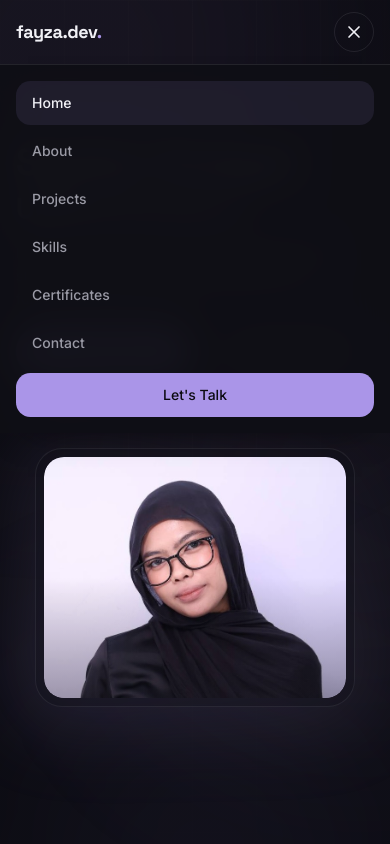
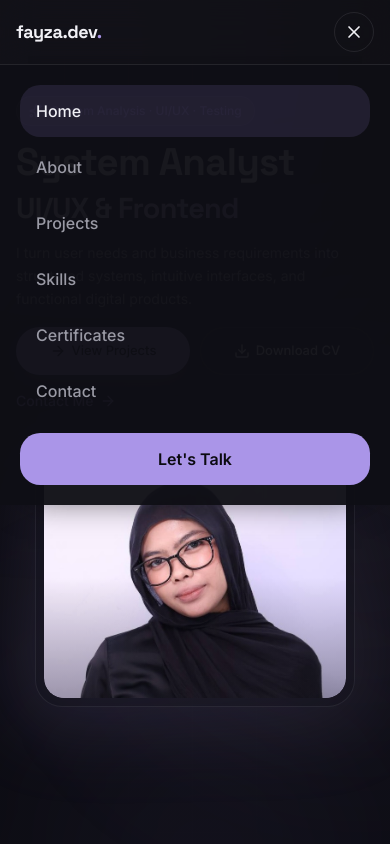
Before and after one commit to byeonipai/portofoliofayza, a Next.js app in the folder fayza-portfolio-cloudflare-final/: page / in a window 390 px wide. Both pictures are taken after a click on the button 354 px from the left and 32 px from the top of the page. Shown: the top 844 px of the page. Built offline with nearby package versions, Linux system fonts and the light colour scheme.

Commit message:
Make mobile navigation an opaque accessible drawer

```diff
--- a/fayza-portfolio-cloudflare-final/components/navbar.tsx
+++ b/fayza-portfolio-cloudflare-final/components/navbar.tsx
@@ -19,121 +19,56 @@ export function Navbar() {
 
   useEffect(() => {
     const ids = navItems.map((item) => item.href.replace("#", ""))
-    const sections = ids
-      .map((id) => document.getElementById(id))
-      .filter((element): element is HTMLElement => Boolean(element))
-
-    const observer = new IntersectionObserver(
-      (entries) => {
-        entries.forEach((entry) => {
-          if (entry.isIntersecting) setActive("#" + entry.target.id)
-        })
-      },
-      { rootMargin: "-45% 0px -50% 0px", threshold: 0 },
-    )
-
+    const sections = ids.map((id) => document.getElementById(id)).filter((element): element is HTMLElement => Boolean(element))
+    const observer = new IntersectionObserver((entries) => {
+      entries.forEach((entry) => {
+        if (entry.isIntersecting) setActive("#" + entry.target.id)
+      })
+    }, { rootMargin: "-45% 0px -50% 0px", threshold: 0 })
     sections.forEach((section) => observer.observe(section))
     return () => observer.disconnect()
   }, [])
 
+  useEffect(() => {
+    if (!open) return
+    const previousOverflow = document.body.style.overflow
+    const closeOnEscape = (event: KeyboardEvent) => {
+      if (event.key === "Escape") setOpen(false)
+    }
+    document.body.style.overflow = "hidden"
+    document.addEventListener("keydown", closeOnEscape)
+    return () => {
+      document.body.style.overflow = previousOverflow
+      document.removeEventListener("keydown", closeOnEscape)
+    }
+  }, [open])
+
   const handleNavClick = () => setOpen(false)
 
   return (
-    <header
-      className={cn(
-        "fixed inset-x-0 top-0 z-50 transition-[background-color,border-color,backdrop-filter] duration-200 ease-out",
-        scrolled ? "border-b border-border/70 glass" : "border-b border-transparent",
-      )}
-    >
+    <header className={cn("fixed inset-x-0 top-0 z-50 transition-[background-color,border-color,backdrop-filter] duration-200 ease-out", scrolled || open ? "border-b border-border/70 glass" : "border-b border-transparent")}>
       <nav className="mx-auto flex h-16 max-w-6xl items-center justify-between px-4 sm:px-6 lg:px-8">
-        <a
-          href="#home"
-          className="font-display text-lg font-bold tracking-tight text-foreground transition-colors duration-150 hover:text-primary"
-          onClick={handleNavClick}
-        >
-          {profile.logo}
-          <span className="text-primary">.</span>
+        <a href="#home" className="font-display text-lg font-bold tracking-tight text-foreground transition-colors duration-150 hover:text-primary" onClick={handleNavClick}>
+          {profile.logo}<span className="text-primary">.</span>
         </a>
-
         <ul className="hidden items-center gap-1 md:flex">
-          {navItems.map((item) => (
-            <li key={item.href}>
-              <a
-                href={item.href}
-                aria-current={active === item.href ? "location" : undefined}
-                className={cn(
-                  "relative rounded-full px-4 py-2 text-sm font-medium transition-colors duration-150",
-                  active === item.href
-                    ? "text-foreground"
-                    : "text-muted-foreground hover:text-foreground",
-                )}
-              >
-                {active === item.href ? (
-                  <span
-                    className="absolute inset-0 rounded-full bg-primary/10 ring-1 ring-primary/20 transition-[background-color,box-shadow] duration-200"
-                    aria-hidden
-                  />
-                ) : null}
-                <span className="relative">{item.label}</span>
-              </a>
-            </li>
-          ))}
+          {navItems.map((item) => <li key={item.href}><a href={item.href} aria-current={active === item.href ? "location" : undefined} className={cn("relative rounded-full px-4 py-2 text-sm font-medium transition-colors duration-150", active === item.href ? "text-foreground" : "text-muted-foreground hover:text-foreground")}>
+            {active === item.href ? <span className="absolute inset-0 rounded-full bg-primary/10 ring-1 ring-primary/20" aria-hidden /> : null}
+            <span className="relative">{item.label}</span>
+          </a></li>)}
         </ul>
-
-        <a
-          href="#contact"
-          className="interactive-control hidden rounded-full bg-primary px-4 py-2 text-sm font-medium text-primary-foreground hover:-translate-y-0.5 hover:shadow-[0_8px_24px_-10px_oklch(0.72_0.12_295/0.55)] md:inline-flex"
-        >
-          Let&apos;s Talk
-        </a>
-
-        <button
-          type="button"
-          className="interactive-control inline-flex size-10 items-center justify-center rounded-full border border-border text-foreground md:hidden"
-          aria-label={open ? "Close menu" : "Open menu"}
-          aria-expanded={open}
-          aria-controls="mobile-navigation"
-          onClick={() => setOpen((value) => !value)}
-        >
+        <a href="#contact" className="interactive-control hidden rounded-full bg-primary px-4 py-2 text-sm font-medium text-primary-foreground hover:-translate-y-0.5 hover:shadow-[0_8px_24px_-10px_oklch(0.72_0.12_295/0.55)] md:inline-flex">Let&apos;s Talk</a>
+        <button type="button" className="interactive-control inline-flex size-10 items-center justify-center rounded-full border border-border text-foreground md:hidden" aria-label={open ? "Close menu" : "Open menu"} aria-expanded={open} aria-controls="mobile-navigation" onClick={() => setOpen((value) => !value)}>
           {open ? <X className="size-5" /> : <Menu className="size-5" />}
         </button>
       </nav>
 
-      <div
-        id="mobile-navigation"
-        data-open={open ? "true" : "false"}
-        aria-hidden={!open}
-        className="mobile-menu md:hidden"
-      >
-        <ul className="flex flex-col gap-1 px-4 py-4">
-          {navItems.map((item) => (
-            <li key={item.href}>
-              <a
-                href={item.href}
-                onClick={handleNavClick}
-                aria-current={active === item.href ? "location" : undefined}
-                className={cn(
-                  "block rounded-lg px-4 py-3 text-sm font-medium transition-colors duration-150",
-                  active === item.href
-                    ? "bg-primary/10 text-foreground"
-                    : "text-muted-foreground hover:bg-secondary/60 hover:text-foreground",
-                )}
-              >
-                {item.label}
-              </a>
-            </li>
-          ))}
-          <li>
-            <a
-              href="#contact"
-              onClick={handleNavClick}
-              className="interactive-control mt-1 block rounded-lg bg-primary px-4 py-3 text-center text-sm font-medium text-primary-foreground"
-            >
-              Let&apos;s Talk
-            </a>
-          </li>
+      <nav id="mobile-navigation" aria-label="Mobile navigation" data-open={open ? "true" : "false"} inert={!open} className="mobile-menu md:hidden">
+        <ul className="mx-auto flex max-w-xl flex-col gap-1 px-5 py-5">
+          {navItems.map((item) => <li key={item.href}><a href={item.href} onClick={handleNavClick} aria-current={active === item.href ? "location" : undefined} className={cn("block rounded-xl px-4 py-3.5 text-base font-medium transition-colors duration-150", active === item.href ? "bg-primary/12 text-foreground" : "text-muted-foreground hover:bg-secondary/60 hover:text-foreground")}>{item.label}</a></li>)}
+          <li className="pt-3"><a href="#contact" onClick={handleNavClick} className="interactive-control block rounded-xl bg-primary px-4 py-3.5 text-center text-base font-semibold text-primary-foreground">Let&apos;s Talk</a></li>
         </ul>
-      </div>
+      </nav>
     </header>
   )
 }
```
